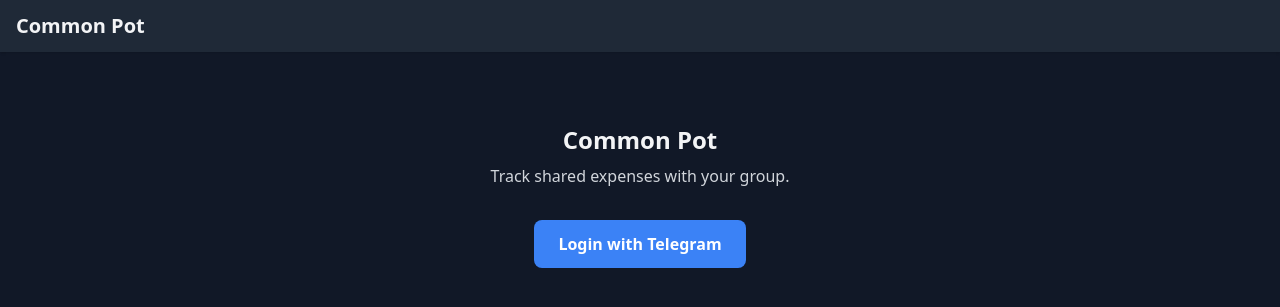
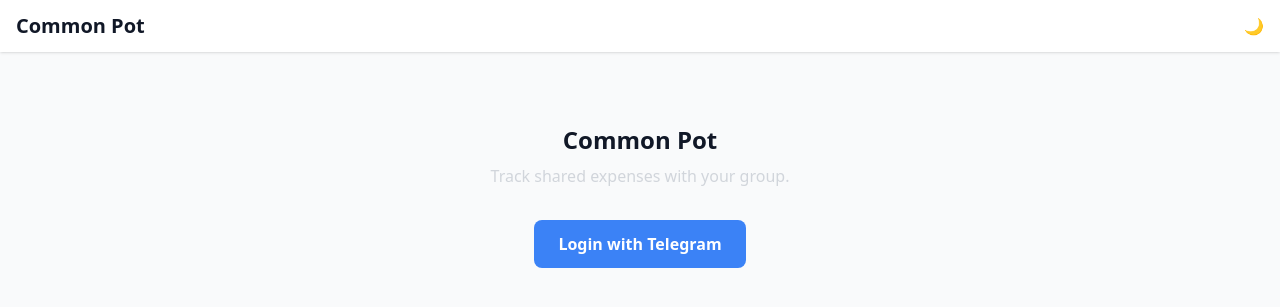
Before and after one commit to rgezikov/common-pot, a Django app: page / in a window 1280 px wide. Shown: the top 307 px of the page. Run offline with Django 5.2, Linux system fonts and the light colour scheme; some libraries are stand-ins or nearby versions.

Commit message:
Phase 6: MVP polish — light/dark toggle and UX tweaks
- Light/dark mode follows device system preference by default
- Moon/sun toggle in header stores preference in localStorage
- Theme applied before render to prevent flash
- Clarify split hint text on add/edit drop forms

Co-Authored-By: Claude Sonnet 4.6 <noreply@anthropic.com>

```diff
--- a/pots/templates/add_drop.html
+++ b/pots/templates/add_drop.html
@@ -56,7 +56,7 @@
             </li>
         {% endfor %}
         </ul>
-        <p class="text-xs text-gray-400 mt-2">Leave all blank to split equally among everyone.</p>
+        <p class="text-xs text-gray-400 mt-2">Leave all blank or put equal numbers to split equally among everyone.</p>
     </div>
     <button type="submit"
         class="w-full bg-blue-600 hover:bg-blue-700 text-white font-medium py-3 rounded-lg text-base">
--- a/pots/templates/base.html
+++ b/pots/templates/base.html
@@ -1,9 +1,19 @@
 <!DOCTYPE html>
-<html lang="en" class="dark">
+<html lang="en">
 <head>
     <meta charset="UTF-8">
     <meta name="viewport" content="width=device-width, initial-scale=1.0">
     <title>{% block title %}Common Pot{% endblock %}</title>
+    <script>
+    // Apply theme before page renders to avoid flash
+    (function() {
+        var stored = localStorage.getItem('theme');
+        var prefersDark = window.matchMedia('(prefers-color-scheme: dark)').matches;
+        if (stored === 'dark' || (!stored && prefersDark)) {
+            document.documentElement.classList.add('dark');
+        }
+    })();
+    </script>
     <script src="https://unpkg.com/htmx.org@2.0.4" integrity="sha384-HGfztofotfshcF7+8n44JQL2oJmowVChPTg48S+jvZoztPfvwD79OC/LTtG6dMp+" crossorigin="anonymous"></script>
     <script src="https://cdn.tailwindcss.com"></script>
     <script>tailwind.config = { darkMode: 'class' }</script>
@@ -11,12 +21,30 @@
 <body class="bg-gray-50 text-gray-900 dark:bg-gray-900 dark:text-gray-100 min-h-screen">
     <header class="bg-white dark:bg-gray-800 shadow px-4 py-3 flex items-center justify-between">
         <a href="/" class="text-xl font-bold">Common Pot</a>
-        {% if request.session.telegram_user %}
-        <a href="/logout/" class="text-sm text-gray-300 hover:text-white">Logout</a>
-        {% endif %}
+        <div class="flex items-center gap-4">
+            <button onclick="toggleTheme()" class="text-gray-400 hover:text-gray-200" title="Toggle light/dark mode">
+                <span class="dark:hidden">🌙</span>
+                <span class="hidden dark:inline">☀️</span>
+            </button>
+            {% if request.session.telegram_user %}
+            <a href="/logout/" class="text-sm text-gray-400 hover:text-gray-200">Logout</a>
+            {% endif %}
+        </div>
     </header>
     <main class="px-4 py-6 max-w-lg mx-auto">
         {% block content %}{% endblock %}
     </main>
+    <script>
+    function toggleTheme() {
+        var html = document.documentElement;
+        if (html.classList.contains('dark')) {
+            html.classList.remove('dark');
+            localStorage.setItem('theme', 'light');
+        } else {
+            html.classList.add('dark');
+            localStorage.setItem('theme', 'dark');
+        }
+    }
+    </script>
 </body>
 </html>
--- a/pots/templates/edit_drop.html
+++ b/pots/templates/edit_drop.html
@@ -59,7 +59,7 @@
             </li>
         {% endfor %}
         </ul>
-        <p class="text-xs text-gray-400 mt-2">Leave all blank to split equally among everyone.</p>
+        <p class="text-xs text-gray-400 mt-2">Leave all blank or put equal numbers to split equally among everyone.</p>
     </div>
     <button type="submit"
         class="w-full bg-blue-600 hover:bg-blue-700 text-white font-medium py-3 rounded-lg text-base">
```
Also changed, not shown: docs/design/phases/phase-6-mvp-polish/dod.md (added, +10 -0 lines).
